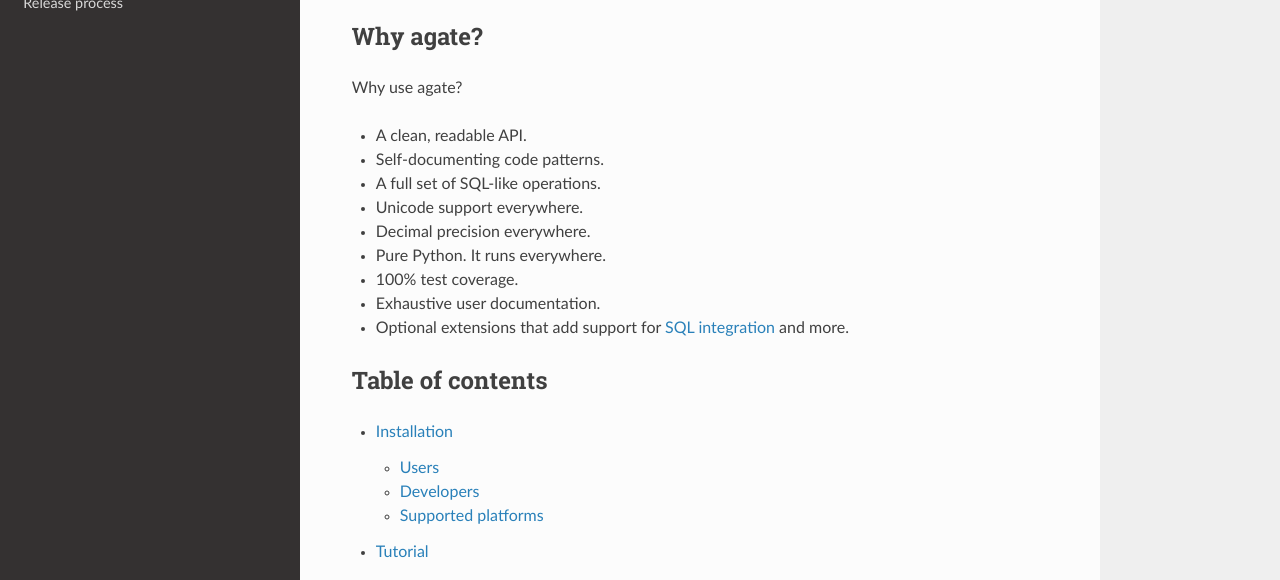
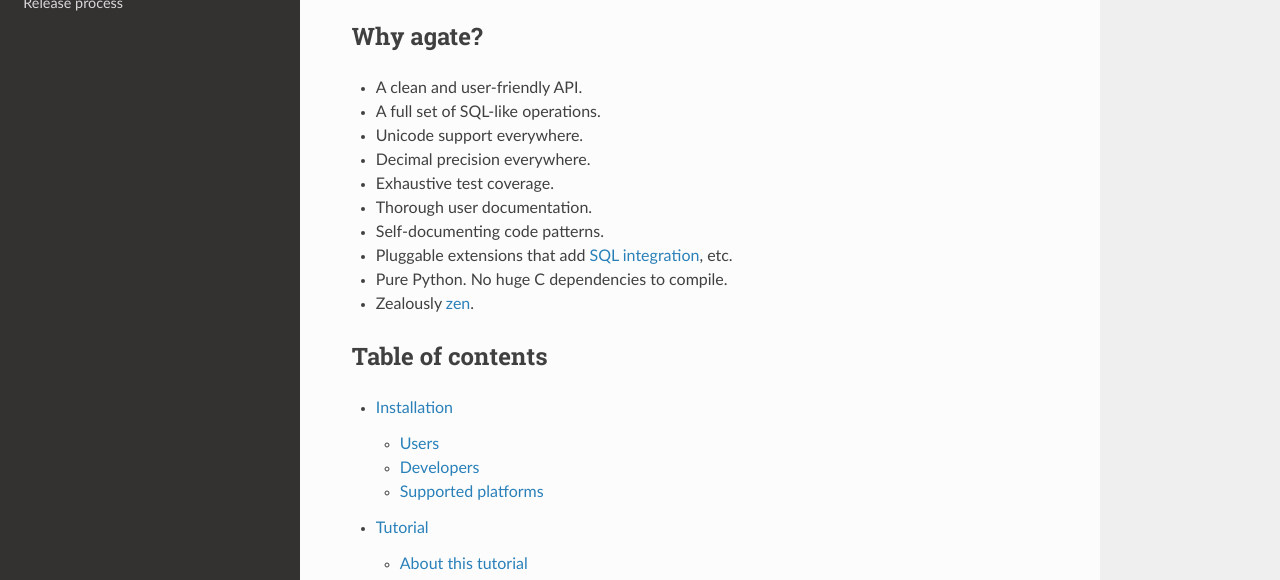
Before and after one commit to wireservice/agate, a Sphinx documentation site: the page built from docs/index.rst, in a window 1280 px wide and 900 px high, cut to the strip 320-900 px from the top of the window. Built offline with Sphinx 7.4.7 and the Read the Docs theme 2.0.0, drawn with Linux system fonts in a browser that asks for light colours.

Commit message:
Revise why agate section.

```diff
--- a/docs/index.rst
+++ b/docs/index.rst
@@ -8,19 +8,18 @@
 .. include:: ../README
 
 Why agate?
-===============
+==========
 
-Why use agate?
-
-* A clean, readable API.
-* Self-documenting code patterns.
+* A clean and user-friendly API.
 * A full set of SQL-like operations.
 * Unicode support everywhere.
 * Decimal precision everywhere.
-* Pure Python. It runs everywhere.
-* 100% test coverage.
-* Exhaustive user documentation.
-* Optional extensions that add support for `SQL integration <http://agate-sql.readthedocs.org/>`_ and more.
+* Exhaustive test coverage.
+* Thorough user documentation.
+* Self-documenting code patterns.
+* Pluggable extensions that add `SQL integration <http://agate-sql.readthedocs.org/>`_, etc.
+* Pure Python. No huge C dependencies to compile.
+* Zealously `zen <https://www.python.org/dev/peps/pep-0020/>`_.
 
 Table of contents
 =================
```
